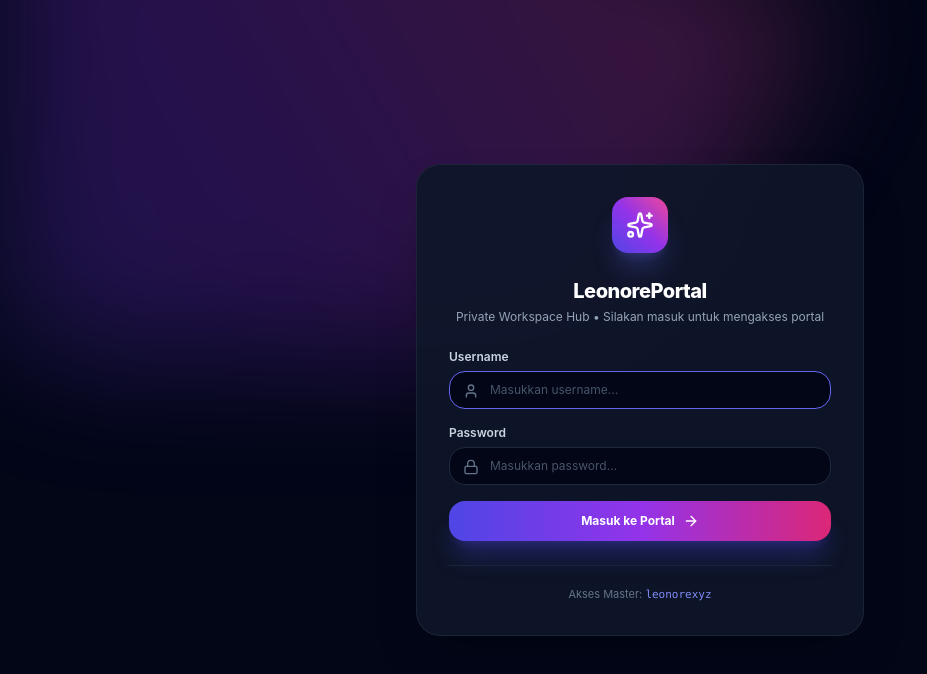
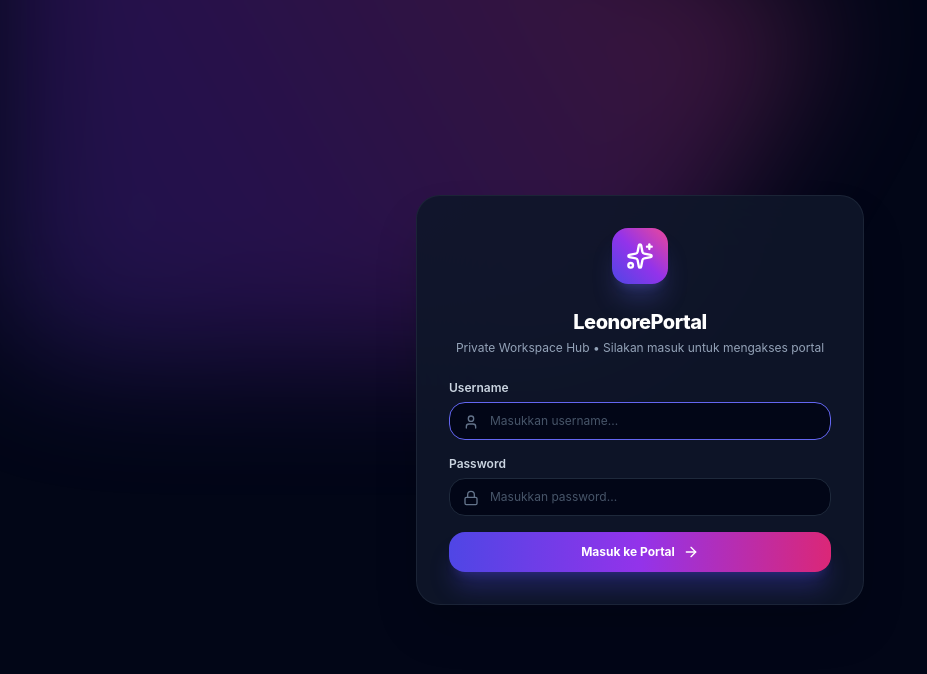
Before and after one commit to LeonoreKingdom/LeonorePortal, a Next.js app: page / in a window 1280 px wide. Shown: the top 674 px of the page, without its empty margins (0-927 px from the left). Built offline with nearby package versions, Linux system fonts and the light colour scheme; no server answers.

Commit message:
fix(auth): remove master access hint text from login gate form

```diff
--- a/src/components/auth-provider.tsx
+++ b/src/components/auth-provider.tsx
@@ -193,12 +193,6 @@ export function AuthProvider({ children }: { children: React.ReactNode }) {
               <ArrowRight className="h-4 w-4" />
             </button>
           </form>
-
-          <div className="mt-6 pt-5 border-t border-slate-800/80 text-center">
-            <div className="text-[11px] text-slate-500">
-              Akses Master: <code className="text-indigo-400 font-mono">leonorexyz</code>
-            </div>
-          </div>
         </div>
       </div>
     );
```
